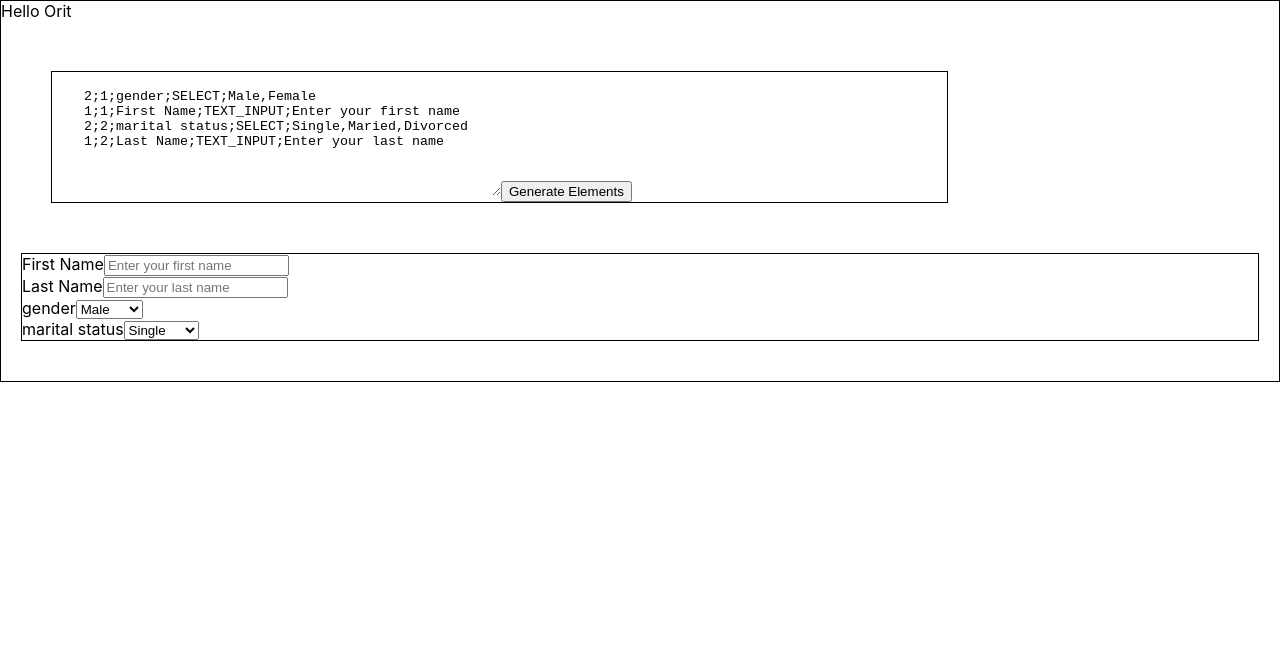
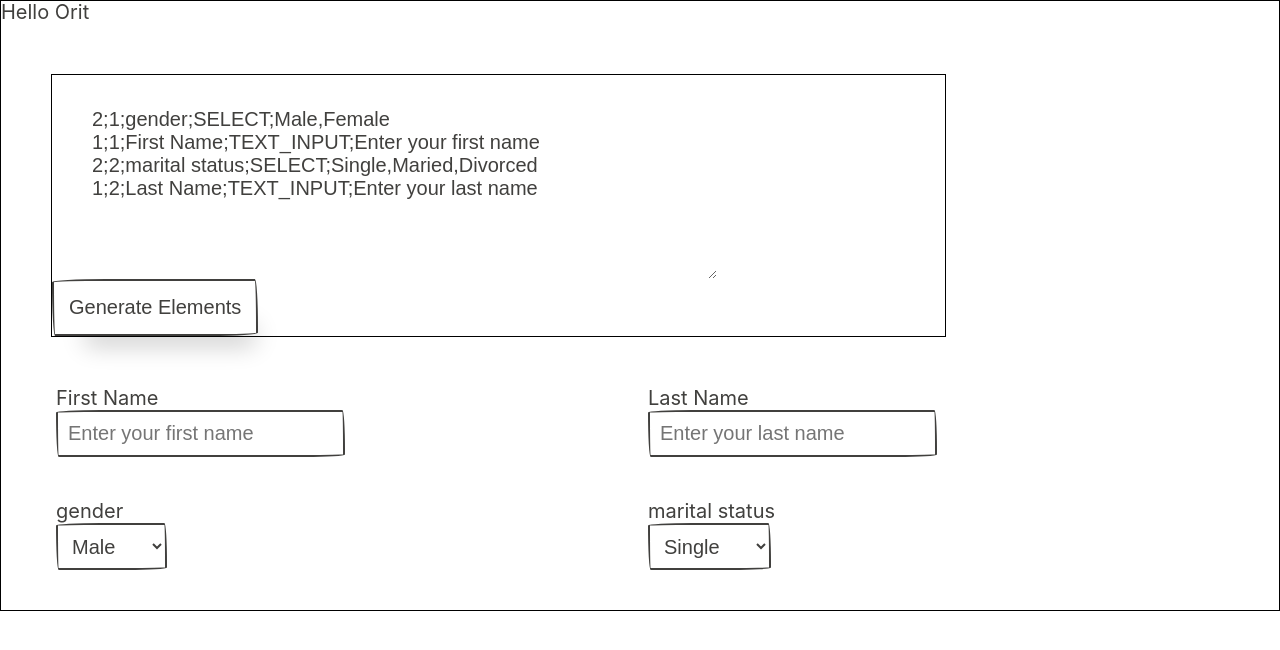
Before and after one commit to okozolin/React-dynamic-components, a React (Create React App) app: page / in a window 1280 px wide. Shown: the top 650 px of the page. Built offline with nearby package versions, Linux system fonts and the light colour scheme; a web font is replaced by a local one.

Commit message:
use flex-grid and papercss libraries for styling

```diff
--- a/package.json
+++ b/package.json
@@ -6,8 +6,10 @@
     "@testing-library/jest-dom": "^4.2.4",
     "@testing-library/react": "^9.5.0",
     "@testing-library/user-event": "^7.2.1",
+    "lodash": "latest",
     "react": "^16.13.0",
     "react-dom": "^16.13.0",
+    "react-flexbox-grid": "^2.1.2",
     "react-scripts": "3.4.0"
   },
   "scripts": {
--- a/public/index.html
+++ b/public/index.html
@@ -24,6 +24,7 @@
       work correctly both with client-side routing and a non-root public URL.
       Learn how to configure a non-root public URL by running `npm run build`.
     -->
+    <link rel="stylesheet" href="https://unpkg.com/papercss@1.6.1/dist/paper.min.css">
     <title>React App</title>
   </head>
   <body>
--- a/src/App.css
+++ b/src/App.css
@@ -1,41 +1,3 @@
-/*.App {*/
-  /*text-align: center;*/
-/*}*/
-
-/*.App-logo {*/
-  /*height: 40vmin;*/
-  /*pointer-events: none;*/
-/*}*/
-
-/*@media (prefers-reduced-motion: no-preference) {*/
-  /*.App-logo {*/
-    /*animation: App-logo-spin infinite 20s linear;*/
-  /*}*/
-/*}*/
-
-/*.App-header {*/
-  /*background-color: #282c34;*/
-  /*min-height: 100vh;*/
-  /*display: flex;*/
-  /*flex-direction: column;*/
-  /*align-items: center;*/
-  /*justify-content: center;*/
-  /*font-size: calc(10px + 2vmin);*/
-  /*color: white;*/
-/*}*/
-
-/*.App-link {*/
-  /*color: #61dafb;*/
-/*}*/
-
-/*@keyframes App-logo-spin {*/
-  /*from {*/
-    /*transform: rotate(0deg);*/
-  /*}*/
-  /*to {*/
-    /*transform: rotate(360deg);*/
-  /*}*/
-/*}*/
 
 .App {
   border: 1px solid black;
@@ -51,6 +13,6 @@ textarea {
 }
 
 #elements_container {
-  border: 1px solid black;
+  /*border: 1px solid black;*/
   margin: 40px 20px;
 }
--- a/src/App.js
+++ b/src/App.js
@@ -2,6 +2,7 @@ import React, {useState} from 'react';
 import CreateComponents from "./components";
 import {parseElementsFrom} from "./utils/formatData";
 import TextAreaElem from "./components/textarea.component";
+import GridGenerator from "./components/gridGenerator.component";
 import './App.css';
 
 export const ItemsContext = React.createContext();
@@ -25,8 +26,11 @@ function App() {
               </ItemsContext.Provider>
           </div>
           <div id="elements_container">
-              {elements.map(block => CreateComponents(block))}
+              <GridGenerator cols={2}>
+                  {elements.map(block => CreateComponents(block))}
+              </GridGenerator>
           </div>
+
       </div>
   );
 }
--- /dev/null
+++ b/src/components/gridGenerator.component.js
@@ -0,0 +1,22 @@
+import { chunk } from 'lodash'
+import * as React from 'react'
+import { Col, Row, Grid } from 'react-flexbox-grid'
+
+const GridGenerator = ({ cols, children }) => {
+    const colWidth = 12 / cols
+    const rows = chunk(React.Children.toArray(children), cols)
+    return (
+        <Grid>
+            {rows.map((cols) => (
+                <Row>
+                    {cols.map((col) => (
+                        <Col sm={12} md={colWidth}>
+                            {col}
+                        </Col>
+                    ))}
+                </Row>
+            ))}
+        </Grid>
+    )
+}
+export default GridGenerator
--- a/src/components/select.component.js
+++ b/src/components/select.component.js
@@ -14,7 +14,6 @@ const SelectElm = React.memo(props => {
         }
     }, [])
 
-    console.log('rendering SELECT')
     return (
         <div>
             <label htmlFor="fselect">{label}</label>
```
Also changed, not shown: 1 other file (tests, documents, lock files or other folders).
